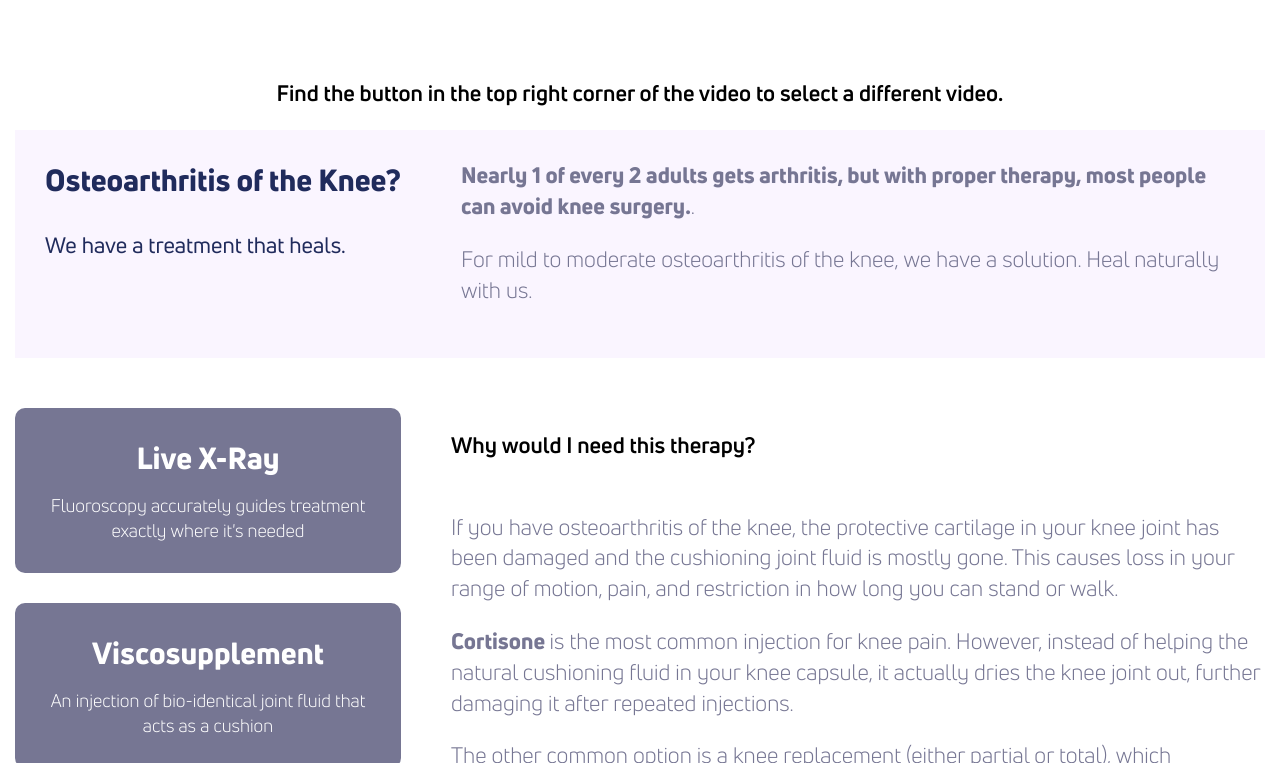
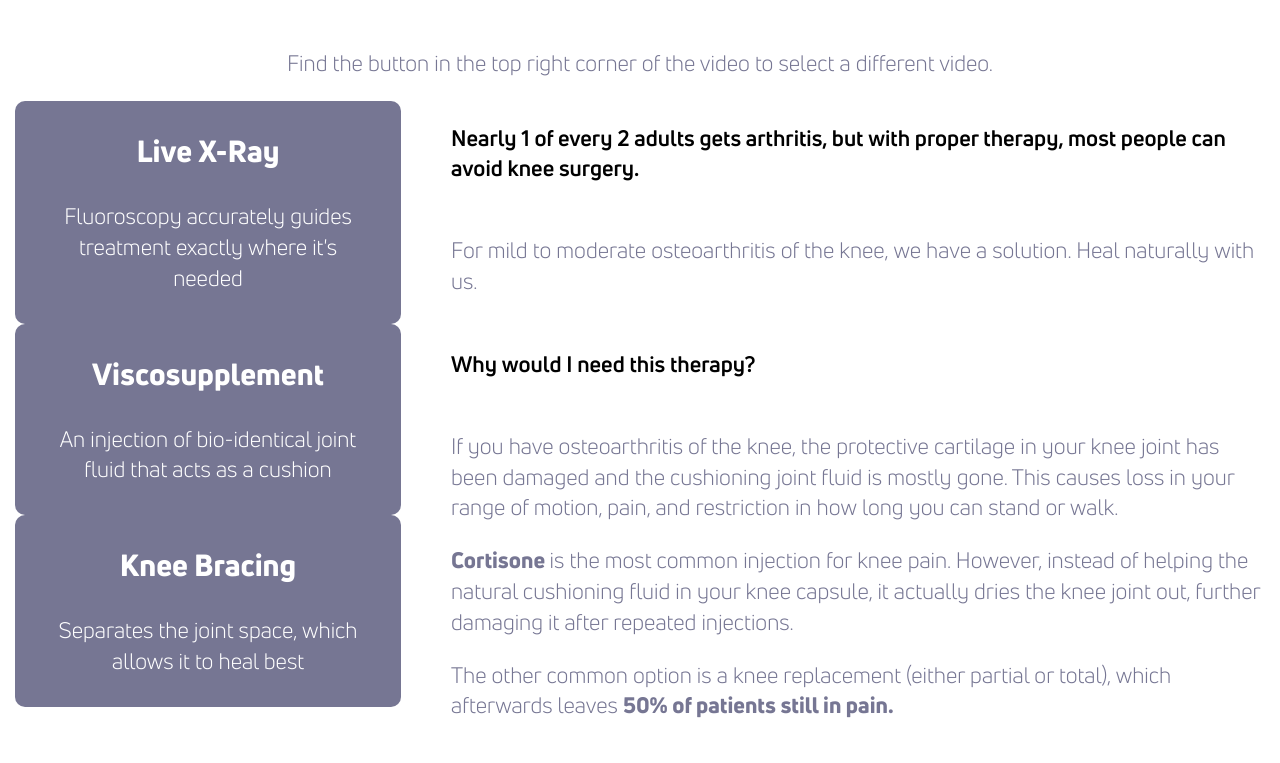
Before and after one commit to theneverwoods/gerstenberg.clinic, a Jekyll site: the page built from services/knee.html, in a window 1280 px wide and 900 px high, scrolled down 1172 px, cut to the strip 137-900 px from the top of the window. Built offline with Jekyll 4.4.1, drawn with Linux system fonts in a browser that asks for light colours; comment, search, counter and statistics services are not loaded.

Commit message:
Update knee.html

```diff
--- a/services/knee.html
+++ b/services/knee.html
@@ -15,18 +15,7 @@ redirect_from: /knee-pain
 			src="https://www.youtube.com/embed/playlist?list=PLxFTymMfPQOUdk_FkcAM-g5JCy1i6e9b2"></iframe>
 </div>
 
-<h3 style="text-align:center">Find the button in the top right corner of the video to select a different video.</h3>
-
-<div class="row light blurb">
-	<div class="third">
-		<h2>Osteoarthritis of the Knee?</h2>
-		<p>We have a treatment that heals.</p>
-	</div>
-	<div class="two-thirds">
-		<p> <b>Nearly 1 of every 2 adults gets arthritis, but with proper therapy, most people can avoid knee surgery.</b>.</p>
-		<p>For mild to moderate osteoarthritis of the knee,  we have a solution.  Heal naturally with us.</p>
-	</div>
-</div>
+<p style="text-align:center">Find the button in the top right corner of the video to select a different video.</p>
 
 <div class="row">
 	<div class="third center">
```
Also changed, not shown: other parts of services/knee.html (+2 -0 lines).
